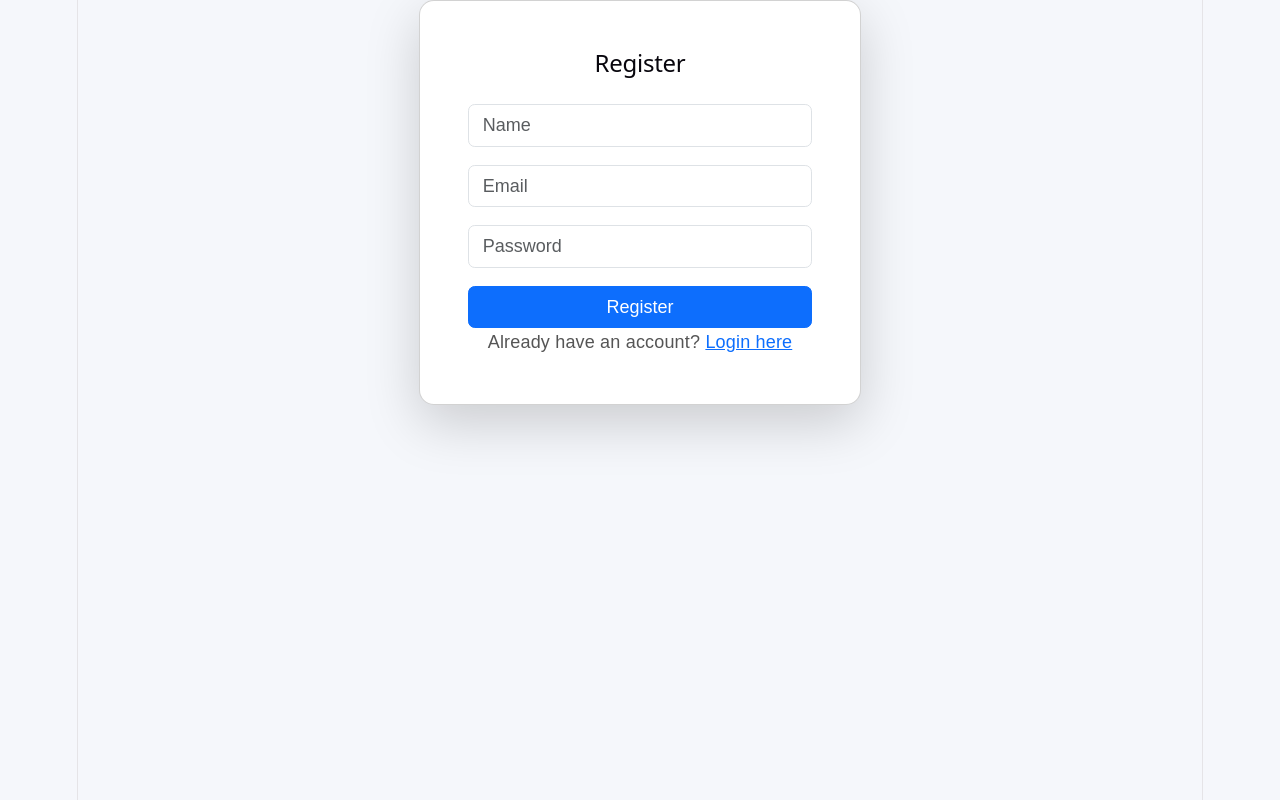
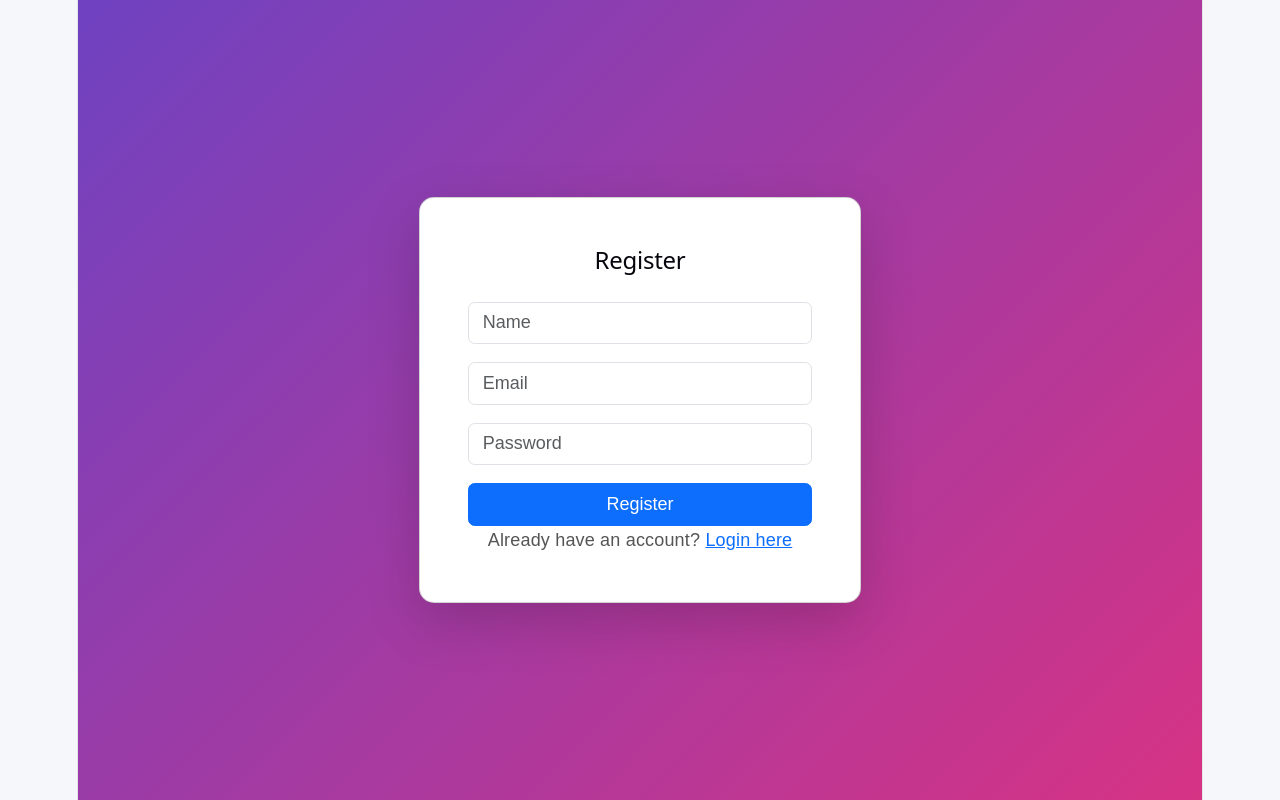
Before and after one commit to lucky-03Sharma/Sherise-, a React app in the folder frontend/: page /register in a window 1280 px wide. Built offline with nearby package versions, Linux system fonts and the light colour scheme; the HTML template or start-up script is replaced by a standard one.

Commit message:
register page got beautified

```diff
--- a/frontend/src/css/Register.css
+++ b/frontend/src/css/Register.css
@@ -0,0 +1,13 @@
+.register-page{
+
+    height: 100vh;
+    display: flex;
+    align-items: center;
+    justify-content: center;
+    background: linear-gradient(
+        135deg,
+        #6f42c1,
+        #d63384
+    );
+
+}
```
